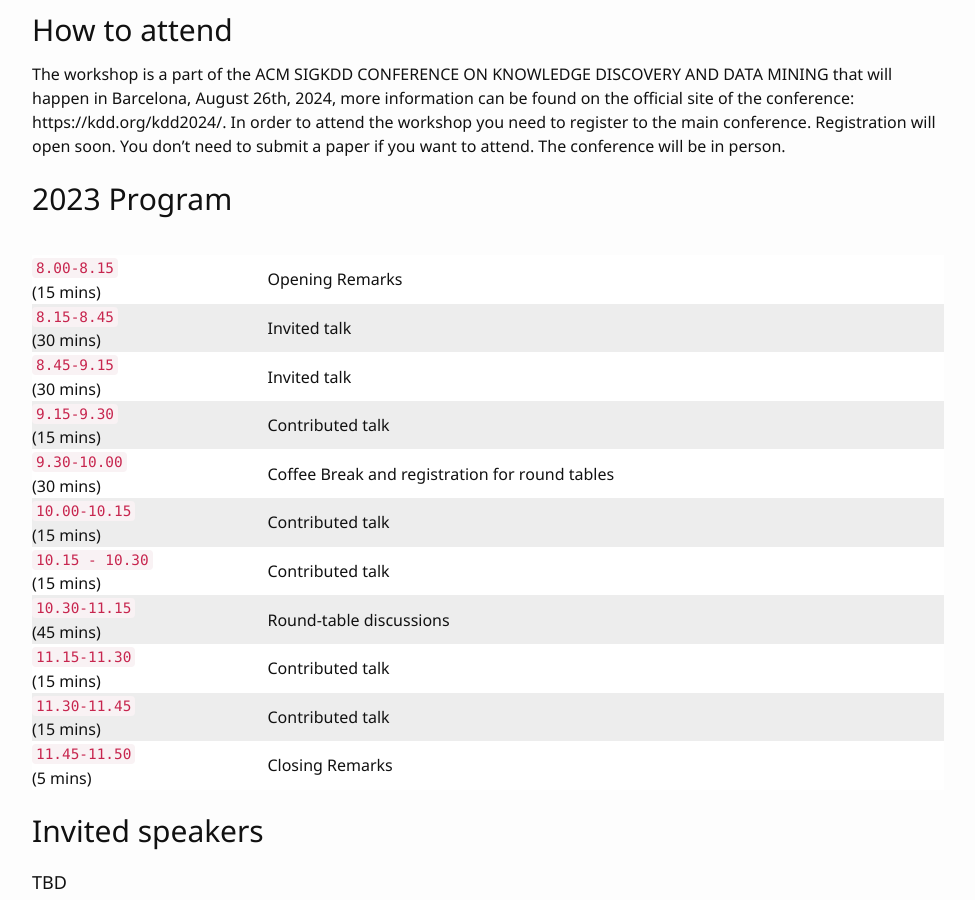
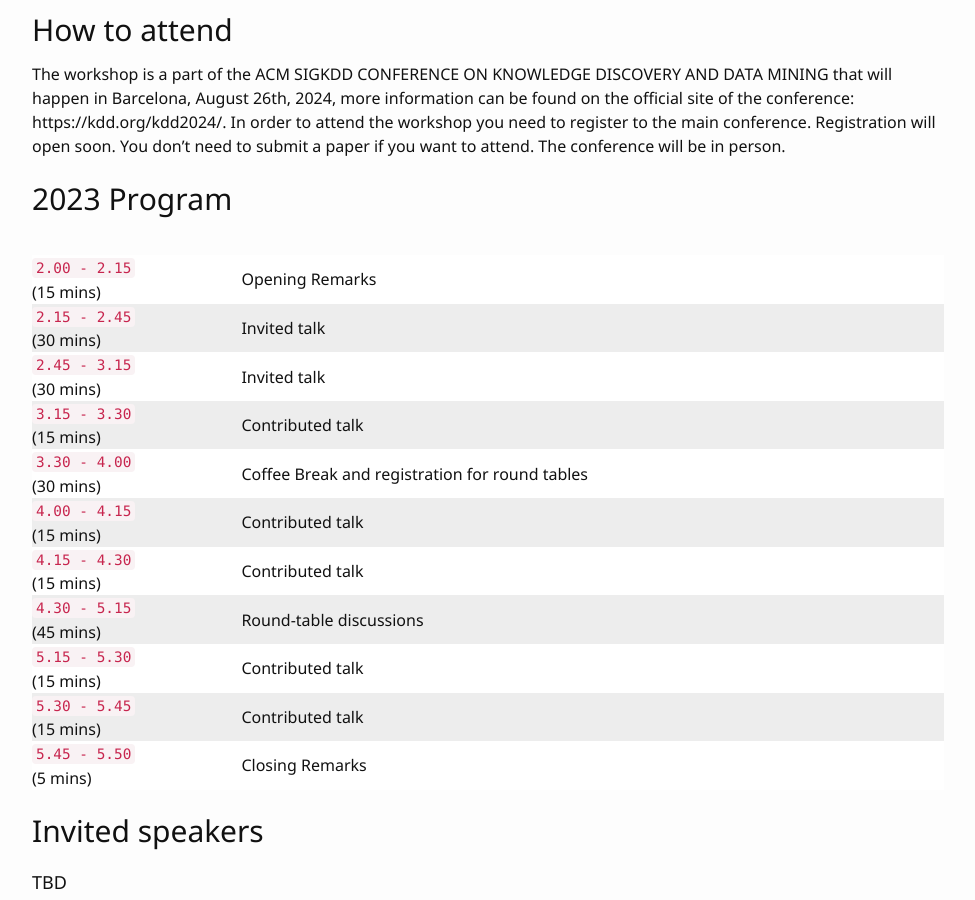
Before and after one commit to wamlm-kdd/wamlm, a Jekyll site: the page built from index.md, in a window 1280 px wide and 900 px high, scrolled down 2915 px. Shown: the whole window, without its empty margins (152-1127 px from the left). Built offline with Jekyll 4.4.1, drawn with Linux system fonts in a browser that asks for light colours; our own code applies the rules of GitHub Pages for plain Markdown files.

Commit message:
Change time to afternoon slot

```diff
--- a/index.md
+++ b/index.md
@@ -90,27 +90,27 @@ The workshop is a part of the ACM SIGKDD CONFERENCE ON KNOWLEDGE DISCOVERY AND D
 
 | | |
 |:--- |:---|
-| `8.00-8.15` <br /> (15 mins)| Opening Remarks |
+| `2.00 - 2.15` <br /> (15 mins)| Opening Remarks |
 |:--- |:---|
-| `8.15-8.45` <br /> (30 mins) | Invited talk |
+| `2.15 - 2.45` <br /> (30 mins) | Invited talk |
 |:--- |:---|
-| `8.45-9.15` <br />(30 mins) | Invited talk |
+| `2.45 - 3.15` <br />(30 mins) | Invited talk |
 |:--- |:---|
-| `9.15-9.30` <br />(15 mins) | Contributed talk |
+| `3.15 - 3.30` <br />(15 mins) | Contributed talk |
 |:--- |:---|
-| `9.30-10.00` <br />(30 mins) | Coffee Break and registration for round tables |
+| `3.30 - 4.00` <br />(30 mins) | Coffee Break and registration for round tables |
 |:--- |:---|
-| `10.00-10.15` <br />(15 mins) | Contributed talk |
+| `4.00 - 4.15` <br />(15 mins) | Contributed talk |
 |:--- |:---|
-| `10.15 - 10.30` <br /> (15 mins) | Contributed talk |
+| `4.15 - 4.30` <br /> (15 mins) | Contributed talk |
 |:--- |:---|
-|`10.30-11.15` <br />(45 mins) | Round-table discussions |
+|`4.30 - 5.15` <br />(45 mins) | Round-table discussions |
 |:--- |:---|
-| `11.15-11.30` <br /> (15 mins) | Contributed talk |
+| `5.15 - 5.30` <br /> (15 mins) | Contributed talk |
 |:--- |:---|
-| `11.30-11.45` <br /> (15 mins) | Contributed talk |
+| `5.30 - 5.45` <br /> (15 mins) | Contributed talk |
 |:--- |:---|
-| `11.45-11.50` <br /> (5 mins) | Closing Remarks |
+| `5.45 - 5.50` <br /> (5 mins) | Closing Remarks |
 
 </div>
 
```
Also changed, not shown: Gemfile.lock.
